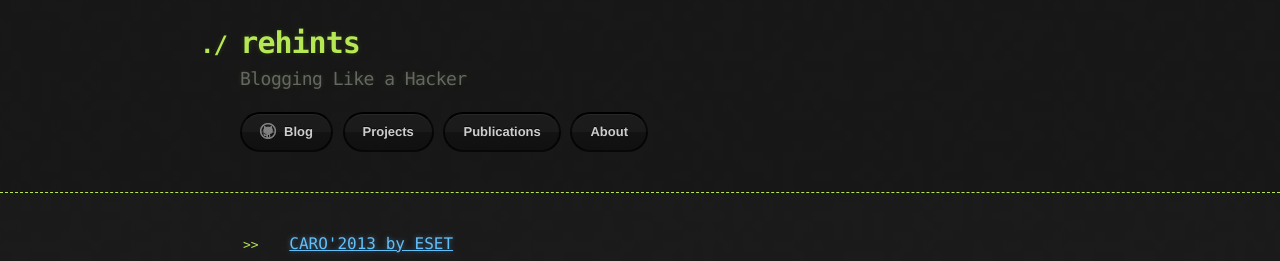
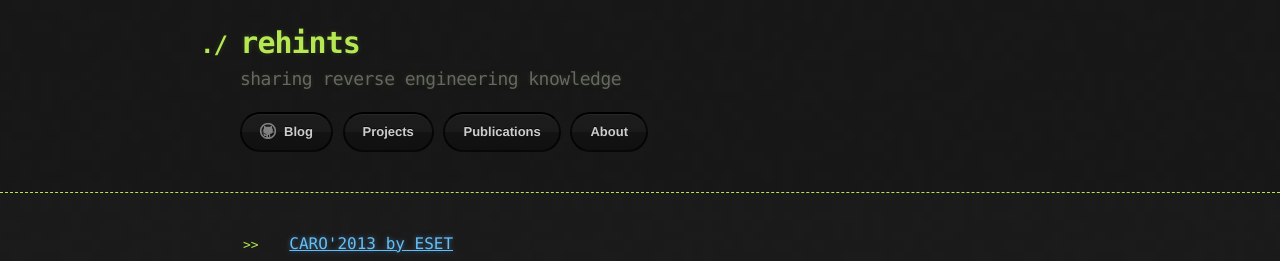
Before and after one commit to REhints/REhints.com, a Jekyll site: the page built from index.html, in a window 1280 px wide. Shown: the top 261 px of the page. Built offline with Jekyll 4.4.1, drawn with Linux system fonts in a browser that asks for light colours; nearby versions of some CDN libraries; library files that are not in the unit come from our copies.

Commit message:
Update index.html

```diff
--- a/index.html
+++ b/index.html
@@ -1,6 +1,6 @@
 ---
 layout: default
-title: Blogging Like a Hacker
+title: sharing reverse engineering knowledge
 ---
 
 <ul>
```
